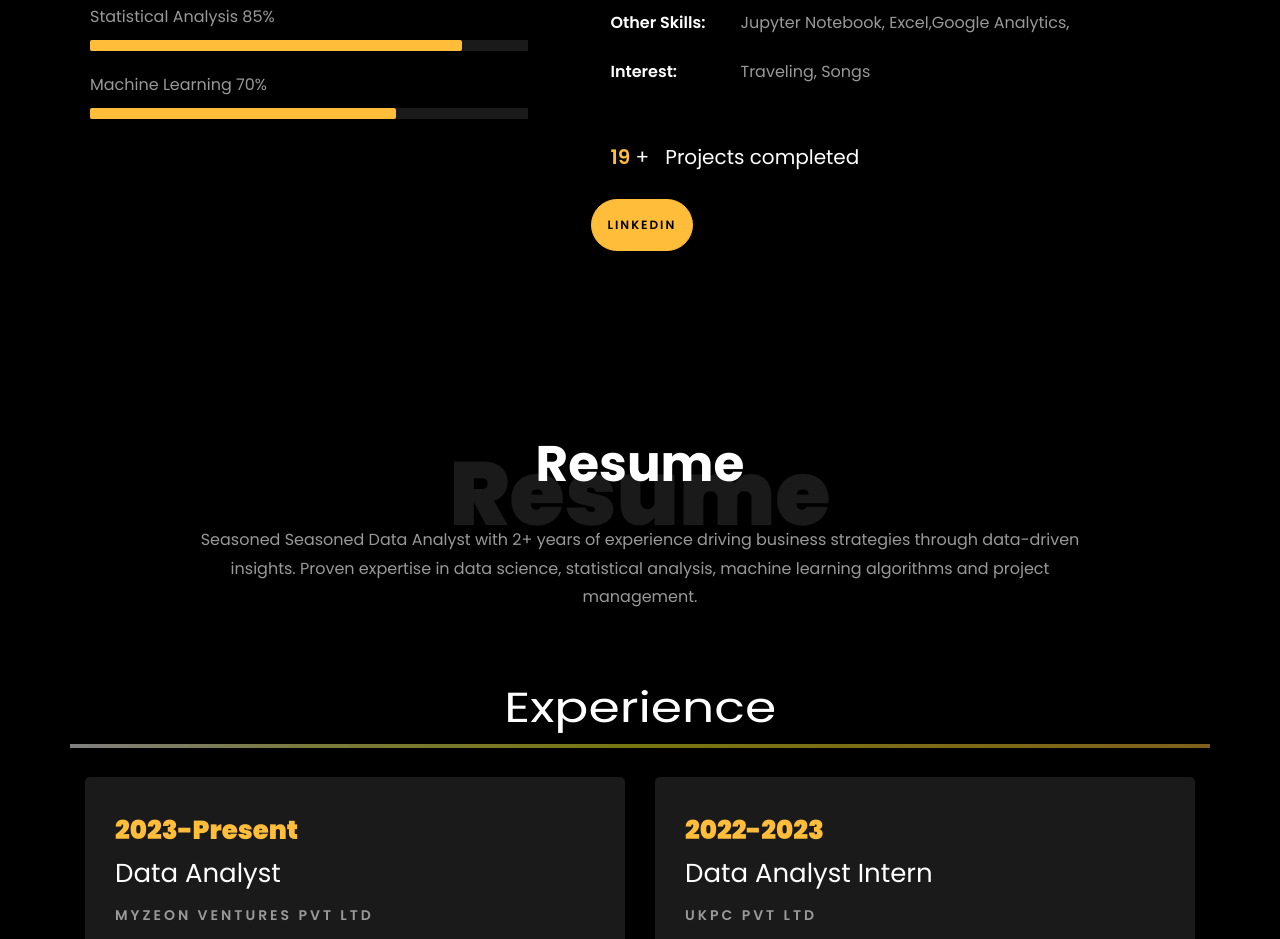
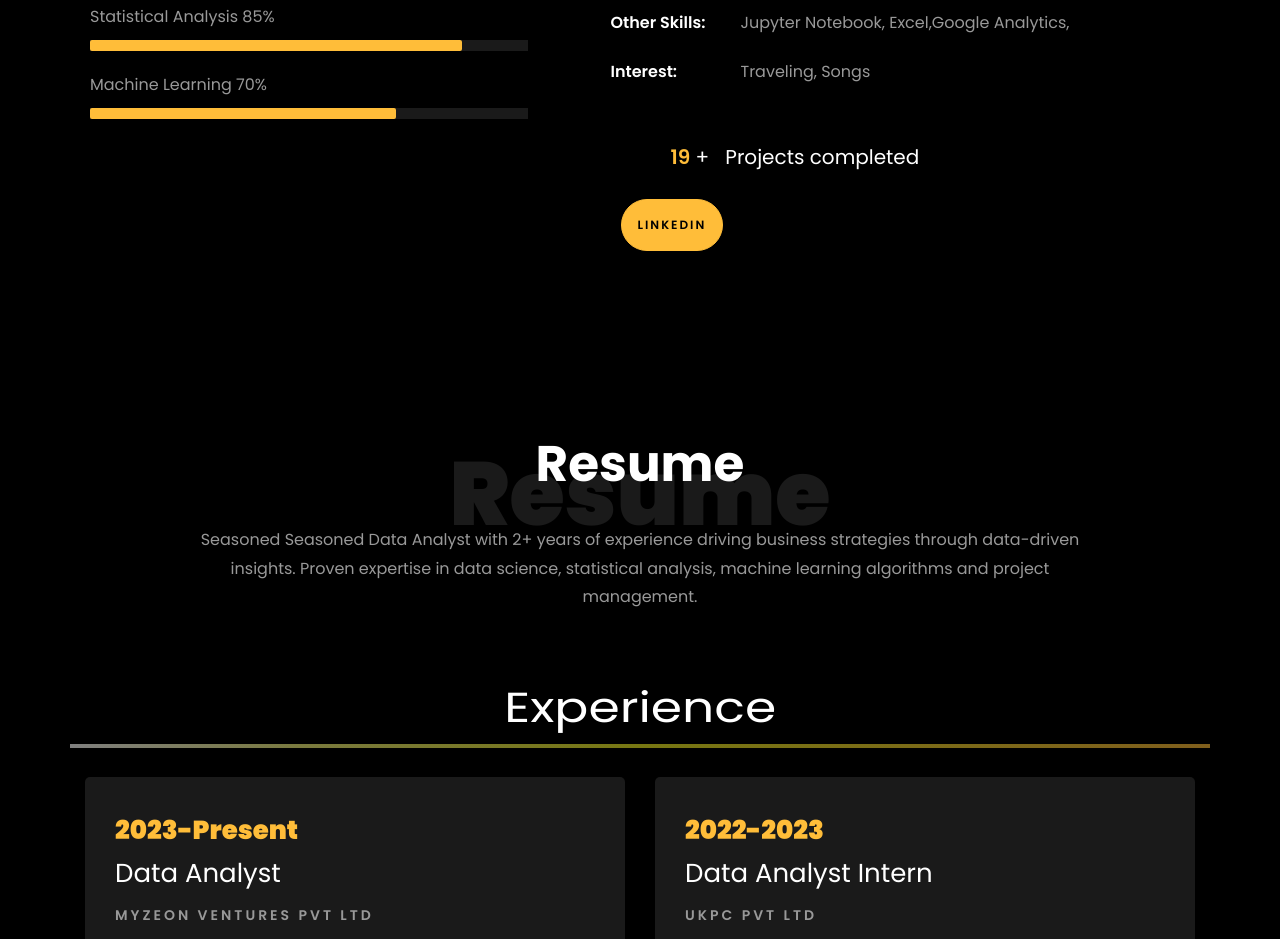
Before and after one commit to tushar6723/Tushar.github.io, a plain HTML site: page index.html in a window 1280 px wide. Shown: the part 1321-2260 px from the top of the page. Drawn offline with Linux system fonts and the light colour scheme; files whose address does not match are found by name.

Commit message:
Update index.html

```diff
--- a/index.html
+++ b/index.html
@@ -298,15 +298,18 @@
 						</div>
 
 
-						<div class="counter-wrap ftco-animate d-flex mt-md-3">
+						<div class="counter-wrap ftco-animate d-flex mt-md-3"  style="padding-left: 30px;" style="margin-bottom: 50px;">
 							<div class="text">
 								<p class="mb-4">
-									<span class="number" style="padding-left: 20px;" style="margin-bottom: 20px;" data-number="20">0</span> <span>+</span>
+									<span class="number"  style="padding-left: 50px;" data-number="20">0</span> <span>+</span>
 									<span>&nbsp; Projects completed</span>
 								</p>
-								<p><a href="https://www.linkedin.com/in/tusharsingh04/" class="btn btn-primary py-3 px-3" style="padding-left: 20px;" style="margin-bottom: 50px;">LinkedIn</a></p>
+								<p>
+									<a href="https://www.linkedin.com/in/tusharsingh04/" class="btn btn-primary py-3 px-3"  style="padding-left: 50px;" style="margin-bottom: 50px;">LinkedIn</a>
+								</p>
 							</div>
 						</div>
+
 					</div>
 				</div>
 			</div>
```
